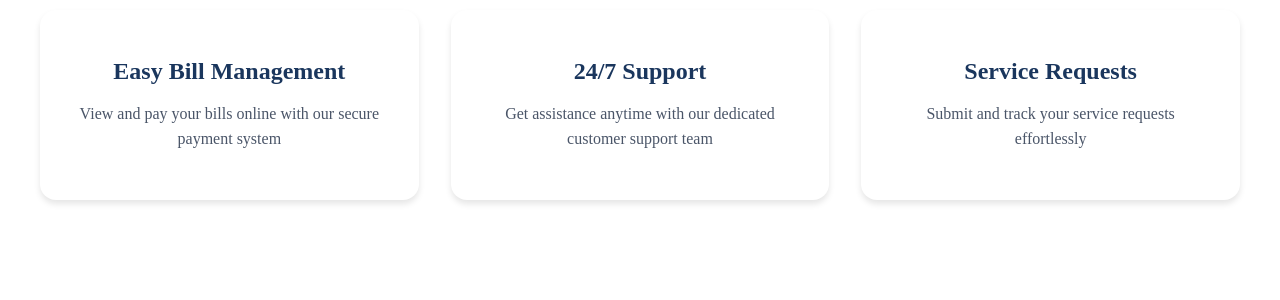
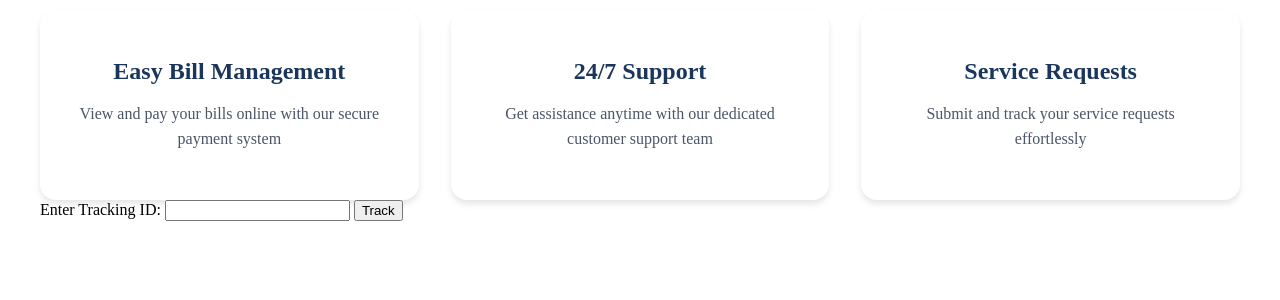
Before and after one commit to Tushar051/gas_Utility, a Django app: page / in a window 1280 px wide. Shown: the part 484-784 px from the top of the page. Run offline with Django 5.2, Linux system fonts and the light colour scheme.

Commit message:
get Tracking ID email

```diff
--- a/request/templates/home.html
+++ b/request/templates/home.html
@@ -167,6 +167,14 @@
                 <p>Submit and track your service requests effortlessly</p>
             </div>
         </div>
+
+
+        <!-- Request Tracking Section -->
+<form action="/track/" method="get">
+  <label for="tracking_id">Enter Tracking ID:</label>
+  <input type="text" name="id" id="tracking_id" required>
+  <button type="submit">Track</button>
+</form>
     </div>
 </body>
 </html>
--- a/request/urls.py
+++ b/request/urls.py
@@ -6,5 +6,6 @@ from . import views
 urlpatterns = [
     path('', views.home, name='home'),  # Home page (customer view)
     path('submit/', views.submit_request, name='submit_request'),  # Form submission page
-
+     path('request/submit/', views.submit_request, name='submit_request'),
+    path('track/', views.track_request, name='track_request'),
 ]
--- a/request/views.py
+++ b/request/views.py
@@ -96,3 +96,51 @@ def send_test_email(request):
         return HttpResponse("Email sent successfully!")
     except Exception as e:
         return HttpResponse(f"Error: {str(e)}")
+
+
+
+from django.shortcuts import render, get_object_or_404
+from .models import CustomerRequest
+
+def track_request(request):
+    tracking_id = request.GET.get('id')
+    if tracking_id:
+        customer_request = get_object_or_404(CustomerRequest, tracking_id=tracking_id)
+        return render(request, 'track_request.html', {'request': customer_request})
+
+    return render(request, 'track_request.html', {'error': 'Invalid Tracking ID or No ID Provided'})
+
+
+from django.shortcuts import render
+from django.core.mail import send_mail
+from .forms import CustomerRequestForm
+
+def submit_request(request):
+    if request.method == 'POST':
+        form = CustomerRequestForm(request.POST)
+        if form.is_valid():
+            customer_request = form.save()
+
+            # Send an email to the customer with the tracking ID
+            subject = 'Your Service Request Has Been Submitted'
+            message = f"""
+                Hello {customer_request.customer_name},
+
+                Your request has been received and is currently being processed.
+
+                Tracking ID: {customer_request.tracking_id}
+                Description: {customer_request.issue_description}
+
+                You can track your request at:
+                http://127.0.0.1:8000/track/?id={customer_request.tracking_id}
+            """
+            from_email = 'your_email@example.com'
+            recipient_list = [customer_request.customer_email]
+
+            send_mail(subject, message, from_email, recipient_list, fail_silently=False)
+
+            return render(request, 'success.html', {'tracking_id': customer_request.tracking_id})
+    else:
+        form = CustomerRequestForm()
+
+    return render(request, 'submit_request.html', {'form': form})
```
Also changed, not shown: request/models.py (+6 -6 lines), request/templates/track_request.html (added, +102 -0 lines), request/templates/track_status.html (added, +11 -0 lines), db.sqlite3, request/migrations/0006_customerrequest_tracking_id.py (added).
